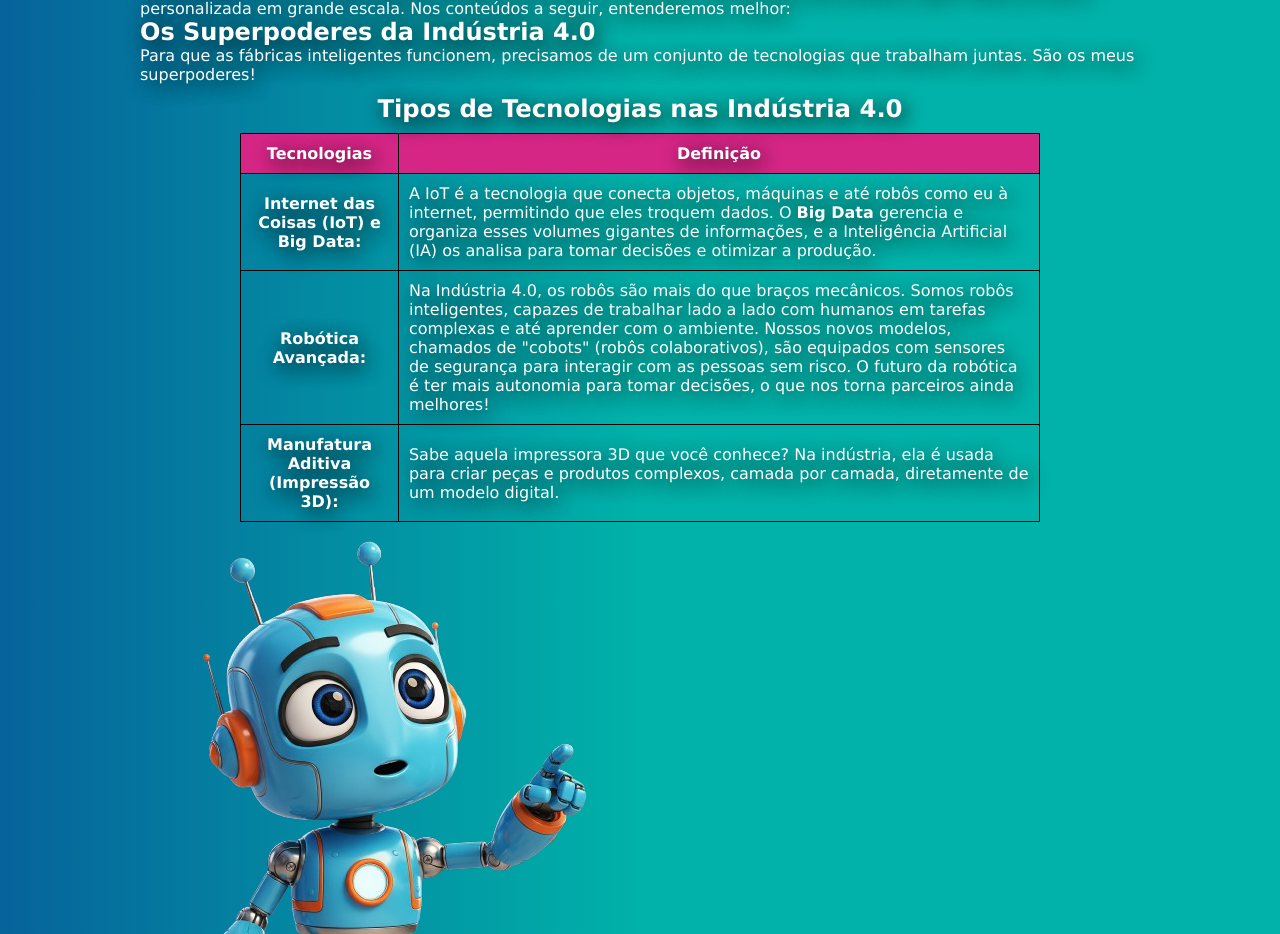
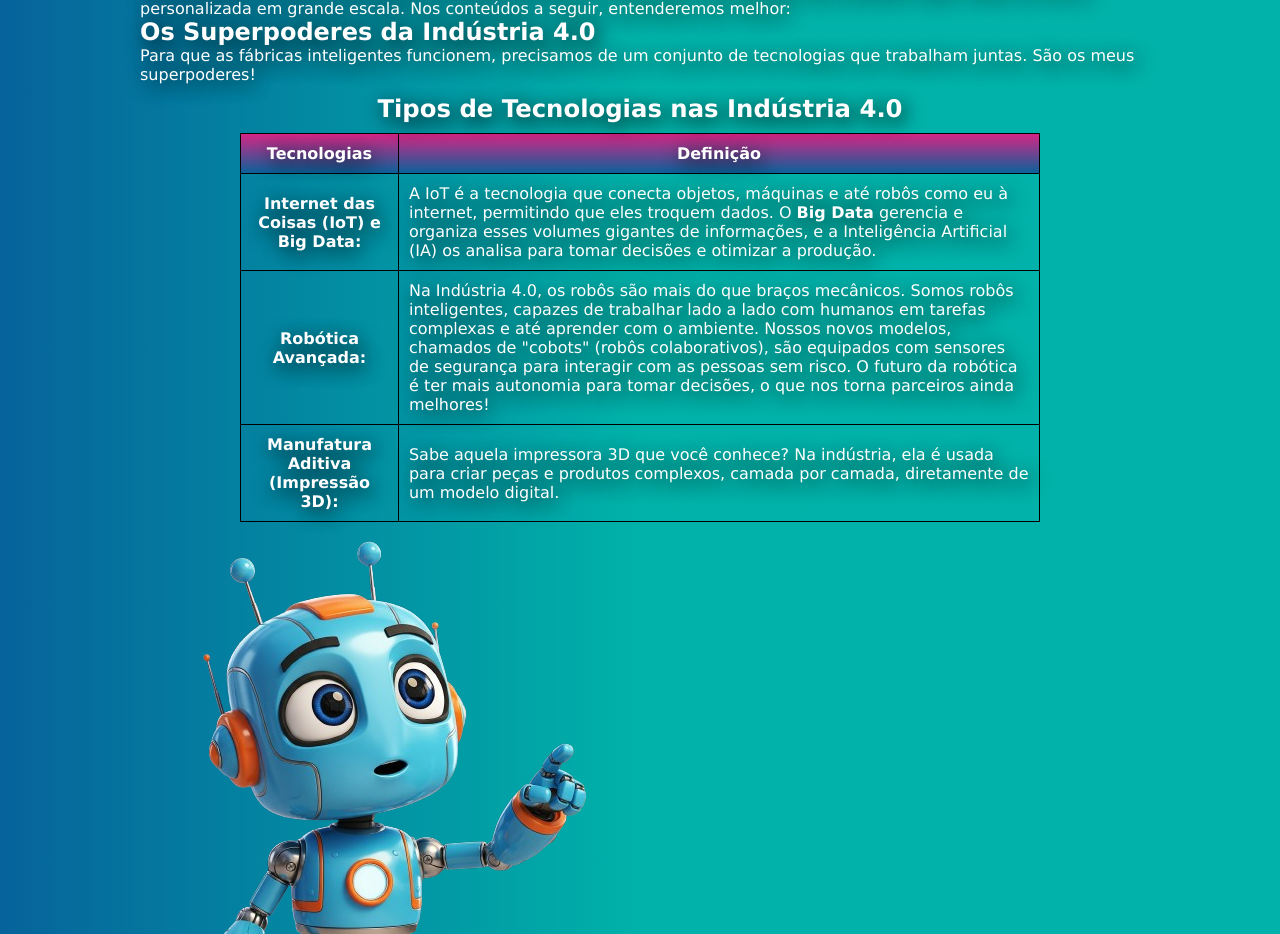
Before and after one commit to leticiasantos-dev5/projeto-site-industria4.0, a plain HTML site: page index.html in a window 1280 px wide. Shown: the part 1176-2110 px from the top of the page. Drawn offline with Linux system fonts and the light colour scheme.

Commit message:
Jogo de cores chamativo

```diff
--- a/estilo/style.css
+++ b/estilo/style.css
@@ -124,7 +124,7 @@ caption {
 }
 
 thead {
-    background-color: var(--corrosa);
+    background-image: linear-gradient(to top,  var(--corazul) 0.3%,  var(--corrosa));
 }
 
 th, td {
```
